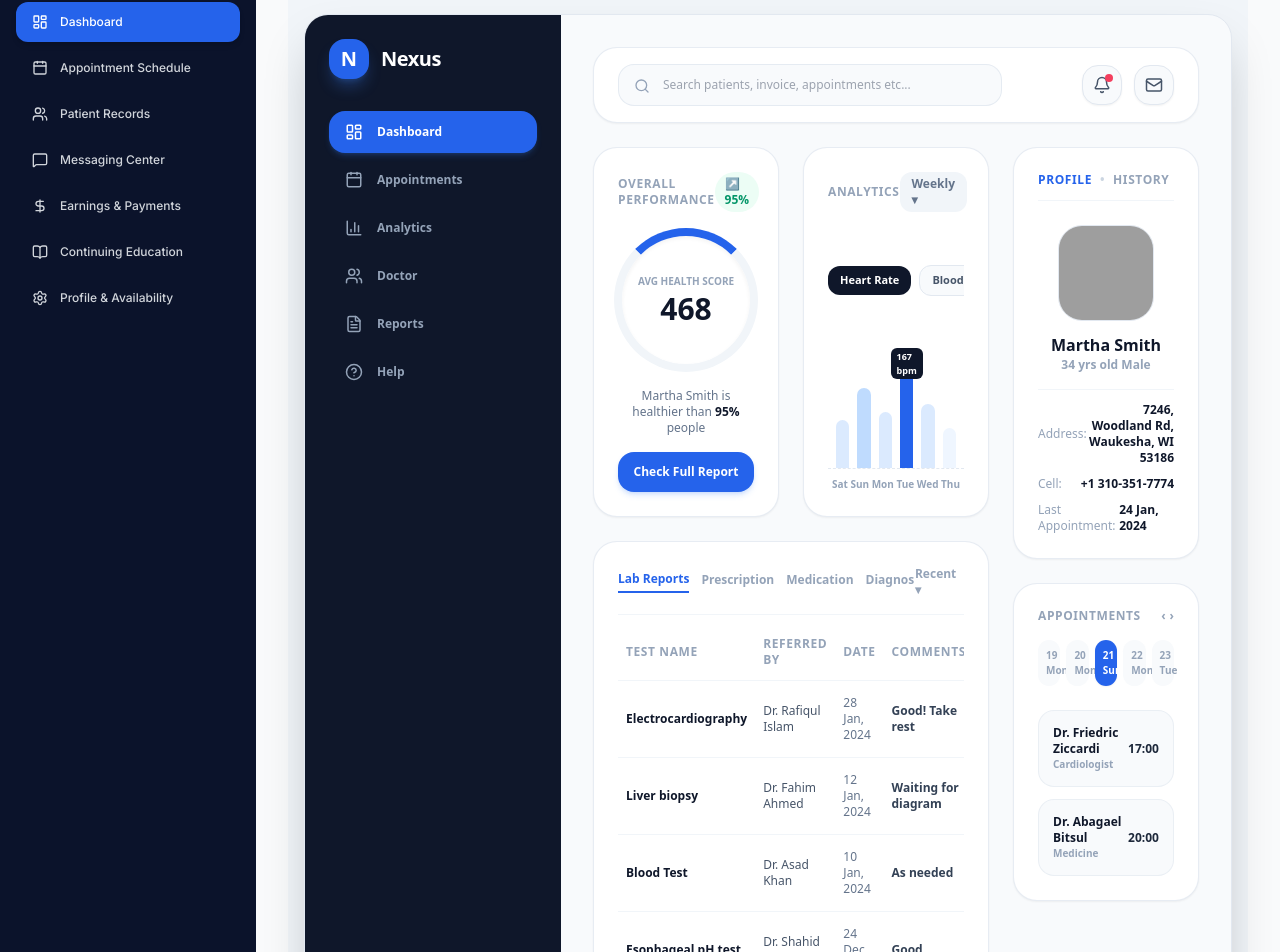
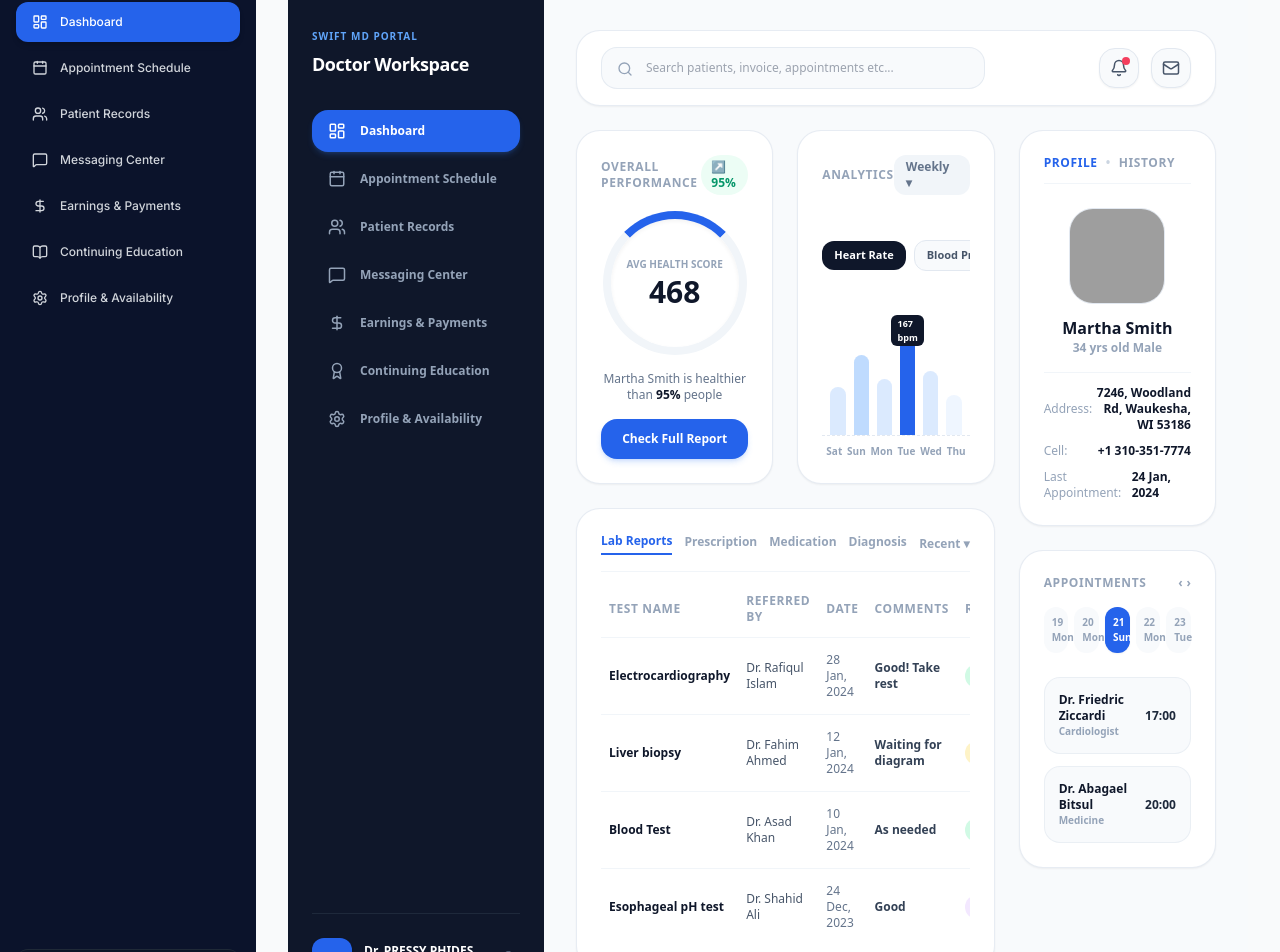
Before and after one commit to mugwe88-ops/MedicareAI, a Next.js app in the folder frontend/: page /doctors/dashboard in a window 1280 px wide. Shown: the part 119-1071 px from the top of the page. Built offline with nearby package versions, Linux system fonts and the light colour scheme; grey boxes are pictures that could not be loaded.

Commit message:
feat: update doctor dashboard with unified workflow and modals

```diff
--- a/frontend/app/doctors/dashboard/page.tsx
+++ b/frontend/app/doctors/dashboard/page.tsx
@@ -4,7 +4,7 @@ import { useState, useEffect } from "react";
 import { useRouter } from "next/navigation";
 import {
   LayoutDashboard, Calendar, BarChart3, Users, FileText, HelpCircle,
-  Search, Bell, Mail, Heart, Activity, ArrowRight, User, RefreshCw, LogOut, Clock
+  Search, Bell, Mail, LogOut, MessageSquare, DollarSign, Award, Settings
 } from "lucide-react";
 
 interface PatientRecord {
@@ -19,110 +19,86 @@ interface PatientRecord {
 interface Appointment {
   id: string;
   patientName: string;
+  specialty: string;
   time: string;
-  date: string;
 }
 
 export default function DoctorDashboardPage() {
   const router = useRouter();
-  const [doctorName, setDoctorName] = useState("Dr. Sadettin Kupek");
-  const [activeTab, setActiveTab] = useState<"dashboard" | "appointments" | "analytics" | "patients" | "reports">("dashboard");
+  const [doctorName, setDoctorName] = useState("Dr. PRESSY PHIDES");
+  const [activeTab, setActiveTab] = useState<string>("Dashboard");
   const [activeSubTab, setActiveSubTab] = useState<"Lab Reports" | "Prescription" | "Medication" | "Diagnosis">("Lab Reports");
 
-  const [labRecords, setLabRecords] = useState<PatientRecord[]>([
+  const [labRecords] = useState<PatientRecord[]>([
     { id: "1", testName: "Electrocardiography", referredBy: "Dr. Rafiqul Islam", date: "28 Jan, 2024", comments: "Good! Take rest", status: "Normal" },
     { id: "2", testName: "Liver biopsy", referredBy: "Dr. Fahim Ahmed", date: "12 Jan, 2024", comments: "Waiting for diagram", status: "Pending" },
     { id: "3", testName: "Blood Test", referredBy: "Dr. Asad Khan", date: "10 Jan, 2024", comments: "As needed", status: "Normal" },
     { id: "4", testName: "Esophageal pH test", referredBy: "Dr. Shahid Ali", date: "24 Dec, 2023", comments: "Good", status: "Hepatitis" }
   ]);
 
-  const [appointments, setAppointments] = useState<Appointment[]>([
-    { id: "1", patientName: "Dr. Friedric Ziccardi", time: "17:00", date: "21 Jan" },
-    { id: "2", patientName: "Dr. Abagael Bitsul", time: "20:00", date: "21 Jan" }
+  const [appointments] = useState<Appointment[]>([
+    { id: "1", patientName: "Dr. Friedric Ziccardi", specialty: "Cardiologist", time: "17:00" },
+    { id: "2", patientName: "Dr. Abagael Bitsul", specialty: "Medicine", time: "20:00" }
   ]);
 
   useEffect(() => {
-    const name = localStorage.getItem("doctorName");
+    const name = localStorage.getItem("doctorName") || localStorage.getItem("userName");
     if (name) setDoctorName(name);
   }, []);
 
+  const navItems = [
+    { name: "Dashboard", icon: LayoutDashboard },
+    { name: "Appointment Schedule", icon: Calendar },
+    { name: "Patient Records", icon: Users },
+    { name: "Messaging Center", icon: MessageSquare },
+    { name: "Earnings & Payments", icon: DollarSign },
+    { name: "Continuing Education", icon: Award },
+    { name: "Profile & Availability", icon: Settings },
+  ];
+
   return (
-    <div className="min-h-screen bg-slate-100 flex items-center justify-center p-0 md:p-4 font-sans">
-
-      {/* Main Container Dashboard Frame */}
-      <div className="w-full max-w-[1440px] bg-slate-50 md:rounded-3xl shadow-2xl overflow-hidden border border-slate-200 flex flex-col lg:flex-row min-h-[92vh]">
+    <div className="min-h-screen bg-slate-100 flex flex-col lg:flex-row font-sans w-full">
 
       {/* LEFT SIDEBAR NAVIGATION */}
-        <aside className="w-full lg:w-64 bg-slate-900 text-slate-400 p-6 flex flex-col justify-between shrink-0">
+      <aside className="w-full lg:w-64 bg-slate-900 text-slate-400 p-6 flex flex-col justify-between shrink-0 min-h-screen">
         <div className="space-y-8">
-            {/* Logo / Brand */}
-            <div className="flex items-center gap-3">
-              <div className="w-10 h-10 bg-blue-600 rounded-2xl flex items-center justify-center text-white font-black text-xl shadow-lg shadow-blue-500/30">
-                N
-              </div>
-              <span className="text-white font-black text-xl tracking-tight">Nexus</span>
+          {/* Brand Header */}
+          <div className="space-y-1">
+            <span className="text-[10px] font-black uppercase tracking-widest text-blue-400">SWIFT MD PORTAL</span>
+            <h2 className="text-white font-black text-lg tracking-tight">Doctor Workspace</h2>
           </div>
 
           {/* Navigation Links */}
           <nav className="space-y-1.5">
+            {navItems.map((item) => {
+              const IconComponent = item.icon;
+              const isActive = activeTab === item.name;
+              return (
                 <button
-                onClick={() => setActiveTab("dashboard")}
+                  key={item.name}
+                  onClick={() => setActiveTab(item.name)}
                   className={`w-full flex items-center gap-3.5 px-4 py-3 rounded-2xl text-xs font-bold transition cursor-pointer ${
-                  activeTab === "dashboard" ? "bg-blue-600 text-white shadow-md shadow-blue-500/20" : "hover:bg-slate-800 hover:text-white"
+                    isActive ? "bg-blue-600 text-white shadow-md shadow-blue-500/20" : "hover:bg-slate-800 hover:text-white"
                   }`}
                 >
-                <LayoutDashboard size={18} /> Dashboard
+                  <IconComponent size={18} /> {item.name}
                 </button>
-              <button
-                onClick={() => setActiveTab("appointments")}
-                className={`w-full flex items-center gap-3.5 px-4 py-3 rounded-2xl text-xs font-bold transition cursor-pointer ${
-                  activeTab === "appointments" ? "bg-blue-600 text-white shadow-md shadow-blue-500/20" : "hover:bg-slate-800 hover:text-white"
-                }`}
-              >
-                <Calendar size={18} /> Appointments
-              </button>
-              <button
-                onClick={() => setActiveTab("analytics")}
-                className={`w-full flex items-center gap-3.5 px-4 py-3 rounded-2xl text-xs font-bold transition cursor-pointer ${
-                  activeTab === "analytics" ? "bg-blue-600 text-white shadow-md shadow-blue-500/20" : "hover:bg-slate-800 hover:text-white"
-                }`}
-              >
-                <BarChart3 size={18} /> Analytics
-              </button>
-              <button
-                onClick={() => setActiveTab("patients")}
-                className={`w-full flex items-center gap-3.5 px-4 py-3 rounded-2xl text-xs font-bold transition cursor-pointer ${
-                  activeTab === "patients" ? "bg-blue-600 text-white shadow-md shadow-blue-500/20" : "hover:bg-slate-800 hover:text-white"
-                }`}
-              >
-                <Users size={18} /> Doctor
-              </button>
-              <button
-                onClick={() => setActiveTab("reports")}
-                className={`w-full flex items-center gap-3.5 px-4 py-3 rounded-2xl text-xs font-bold transition cursor-pointer ${
-                  activeTab === "reports" ? "bg-blue-600 text-white shadow-md shadow-blue-500/20" : "hover:bg-slate-800 hover:text-white"
-                }`}
-              >
-                <FileText size={18} /> Reports
-              </button>
-              <button
-                onClick={() => alert("Help center")}
-                className="w-full flex items-center gap-3.5 px-4 py-3 rounded-2xl text-xs font-bold hover:bg-slate-800 hover:text-white transition cursor-pointer"
-              >
-                <HelpCircle size={18} /> Help
-              </button>
+              );
+            })}
           </nav>
         </div>
 
         {/* Doctor Mini User Profile at Bottom of Sidebar */}
         <div className="pt-6 border-t border-slate-800 flex items-center justify-between">
           <div className="flex items-center gap-3">
-              <div className="w-10 h-10 rounded-xl bg-gradient-to-tr from-blue-600 to-indigo-600 flex items-center justify-center text-white font-black text-sm shadow">
-                {doctorName.charAt(4) || "S"}
+            <div className="w-10 h-10 rounded-xl bg-blue-600 flex items-center justify-center text-white font-black text-sm shadow">
+              {doctorName.split(" ").map(n => n[0]).join("").slice(0, 2)}
             </div>
             <div>
-                <h4 className="text-white text-xs font-black truncate max-w-[100px]">{doctorName}</h4>
-                <p className="text-[10px] text-slate-500 font-bold uppercase">Super Admin</p>
+              <h4 className="text-white text-xs font-black truncate max-w-[110px]">{doctorName}</h4>
+              <p className="text-[10px] text-emerald-400 font-bold uppercase flex items-center gap-1">
+                <span className="w-1.5 h-1.5 rounded-full bg-emerald-400 animate-pulse"></span> Online
+              </p>
             </div>
           </div>
           <button
@@ -130,7 +106,7 @@ export default function DoctorDashboardPage() {
               localStorage.clear();
               router.push("/login");
             }}
-              className="text-slate-500 hover:text-rose-400 transition"
+            className="text-slate-500 hover:text-rose-400 transition cursor-pointer"
             title="Log Out"
           >
             <LogOut size={16} />
@@ -139,7 +115,7 @@ export default function DoctorDashboardPage() {
       </aside>
 
       {/* MAIN CONTENT AREA */}
-        <main className="flex-1 flex flex-col p-6 lg:p-8 space-y-6 overflow-y-auto">
+      <main className="flex-1 flex flex-col p-6 lg:p-8 space-y-6 overflow-y-auto bg-slate-50">
 
         {/* TOP SEARCH & NOTIFICATION BAR */}
         <header className="flex flex-col sm:flex-row items-center justify-between gap-4 bg-white px-6 py-4 rounded-3xl border border-slate-200/80 shadow-sm">
@@ -354,21 +330,15 @@ export default function DoctorDashboardPage() {
 
               {/* Scheduled items */}
               <div className="space-y-3 pt-2">
-                  <div className="p-3.5 bg-slate-50 border border-slate-200/60 rounded-2xl flex items-center justify-between">
+                {appointments.map((apt) => (
+                  <div key={apt.id} className="p-3.5 bg-slate-50 border border-slate-200/60 rounded-2xl flex items-center justify-between">
                     <div>
-                      <h4 className="font-black text-slate-900 text-xs">Dr. Friedric Ziccardi</h4>
-                      <p className="text-[10px] text-slate-400 font-bold">Cardiologist</p>
+                      <h4 className="font-black text-slate-900 text-xs">{apt.patientName}</h4>
+                      <p className="text-[10px] text-slate-400 font-bold">{apt.specialty}</p>
                     </div>
-                    <span className="text-xs font-black text-slate-800">17:00</span>
+                    <span className="text-xs font-black text-slate-800">{apt.time}</span>
                   </div>
-
-                  <div className="p-3.5 bg-slate-50 border border-slate-200/60 rounded-2xl flex items-center justify-between">
-                    <div>
-                      <h4 className="font-black text-slate-900 text-xs">Dr. Abagael Bitsul</h4>
-                      <p className="text-[10px] text-slate-400 font-bold">Medicine</p>
-                    </div>
-                    <span className="text-xs font-black text-slate-800">20:00</span>
-                  </div>
+                ))}
               </div>
 
             </div>
@@ -379,6 +349,5 @@ export default function DoctorDashboardPage() {
 
       </main>
     </div>
-    </div>
   );
 }
```
Lines whose indentation alone changed are shown as unchanged.
